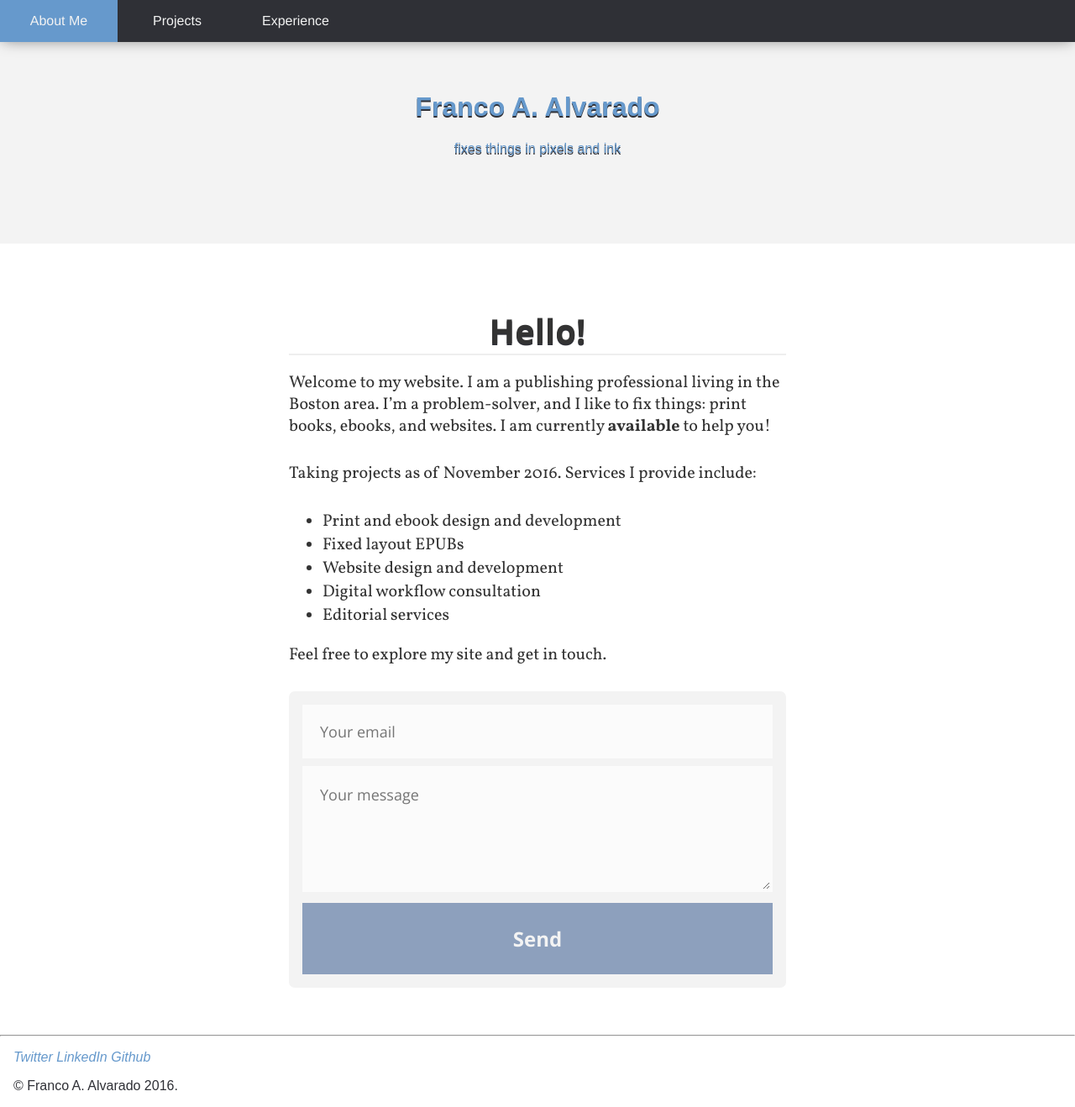
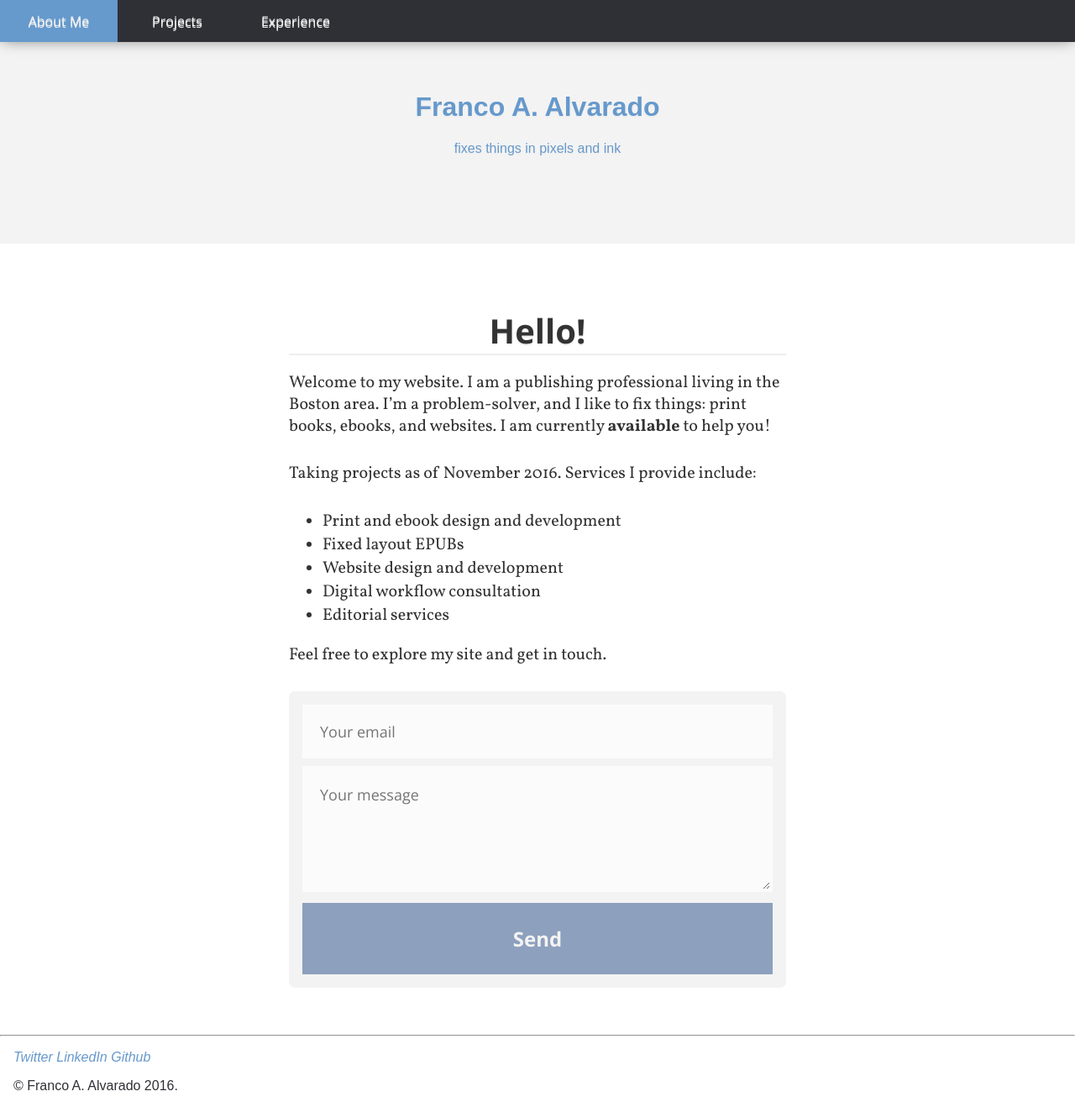
Before and after one commit to francopub/francopub.github.io, a Jekyll site: the page built from index.html, in a window 1280 px wide and 1318 px high. Shown: the whole window at 84% size. Built offline with Jekyll 4.4.1, drawn with Linux system fonts in a browser that asks for light colours.

Commit message:
shadows
playing with shadows

```diff
--- a/_sass/_forms.scss
+++ b/_sass/_forms.scss
@@ -6,8 +6,7 @@
     -moz-border-radius: 7px;
     -webkit-border-radius: 7px;
     margin: 0 auto;
-
-
+    @import 'mixins';
 
 input, textarea {
     color:#3c3c3c;
--- a/_sass/_mixins.scss
+++ b/_sass/_mixins.scss
@@ -48,7 +48,7 @@
 }
 
 .boxshadow {
--webkit-box-shadow: 0px 0px 18px -3px rgba(0,0,0,0.54);
+    -webkit-box-shadow: 0px 0px 18px -3px rgba(0,0,0,0.54);
     -moz-box-shadow: 0px 0px 18px -3px rgba(0,0,0,0.54);
     box-shadow: 0px 0px 18px -3px rgba(0,0,0,0.54);
   }
--- a/_sass/_nav.scss
+++ b/_sass/_nav.scss
@@ -1,11 +1,50 @@
 nav.topnav {
 	z-index: 150;
 	@extend .boxshadow;
+	text-shadow: $shadow;
 	width: 100%;
 	position: fixed;
 	height: 50px;
 	background-color: $charcoal;
-	/*margin-bottom: -80px;*/
+	ul {
+	list-style-type:none;
+	margin:0 auto;
+	padding:0;
+	position: fixed;
+		li {
+		display:inline-block;
+		float: left;
+		margin-right: 1px;
+			}
+			a {
+				display:block;
+				min-width:140px;
+				height: 50px;
+				text-align: center;
+				line-height: 50px;
+				font-family: $stack-ss;
+				color: $offwhite;
+				background: $charcoal;
+				text-decoration: none;
+			}
+	}
+	li:hover a {
+	background: $link-color;
+}
+
+/*Style for dropdown links*/
+li:hover ul a {
+	background: $offwhite;
+	color: $charcoal;
+	height: 40px;
+	line-height: 40px;
+}
+
+/*Hover state for dropdown links*/
+li:hover ul a:hover {
+	background: $link-color;
+	color: $offwhite;
+}
 	div.button-group {
 		vertical-align: middle;
 		text-align: center;
@@ -34,48 +73,6 @@
 	}
 
 
-nav.topnav {
-	ul {
-	list-style-type:none;
-	margin:0 auto;
-	padding:0;
-	position: fixed;
-		li {
-		display:inline-block;
-		float: left;
-		margin-right: 1px;
-			}
-			a {
-				display:block;
-				min-width:140px;
-				height: 50px;
-				text-align: center;
-				line-height: 50px;
-				font-family: "Helvetica Neue", Helvetica, Arial, sans-serif;
-				color: $offwhite;
-				background: $charcoal;
-				text-decoration: none;
-			}
-	}
-	li:hover a {
-	background: $link-color;
-}
-
-/*Style for dropdown links*/
-li:hover ul a {
-	background: $offwhite;
-	color: $charcoal;
-	height: 40px;
-	line-height: 40px;
-}
-
-/*Hover state for dropdown links*/
-li:hover ul a:hover {
-	background: $link-color;
-	color: $offwhite;
-}
-}
-
 .show-menu {
 	font-family: "Helvetica Neue", Helvetica, Arial, sans-serif;
 	text-decoration: none;
--- a/_sass/_posts.scss
+++ b/_sass/_posts.scss
@@ -190,8 +190,8 @@
 }
 
 .post a:hover img {
-	-webkit-filter:blur(2px);
-	filter: blur(2px);
+	/* -webkit-filter:blur(2px);
+	filter: blur(2px); */
 }
 
 .caption-text {
@@ -199,7 +199,7 @@
     h3.title {
 		font-family: $stack-ss;
 		font-size: 3.5em;
-		margin: 1.65em 1em 0.5em 0 1em;
+		margin: 2.6em 1em 0.25em 1em;
 		line-height: 1.1;
 		font-weight: bold;
     }
--- a/_sass/_vars.scss
+++ b/_sass/_vars.scss
@@ -13,5 +13,5 @@
 $stack-cursive: 'Amatic SC', cursive;
 
 /* shadows and borders */
-$shadow: 0 2px 0 $charcoal;
+$shadow: 0 2px 0 $border-color;
 $standard-border: solid 2px;
```
Also changed, not shown: 2 other files.
